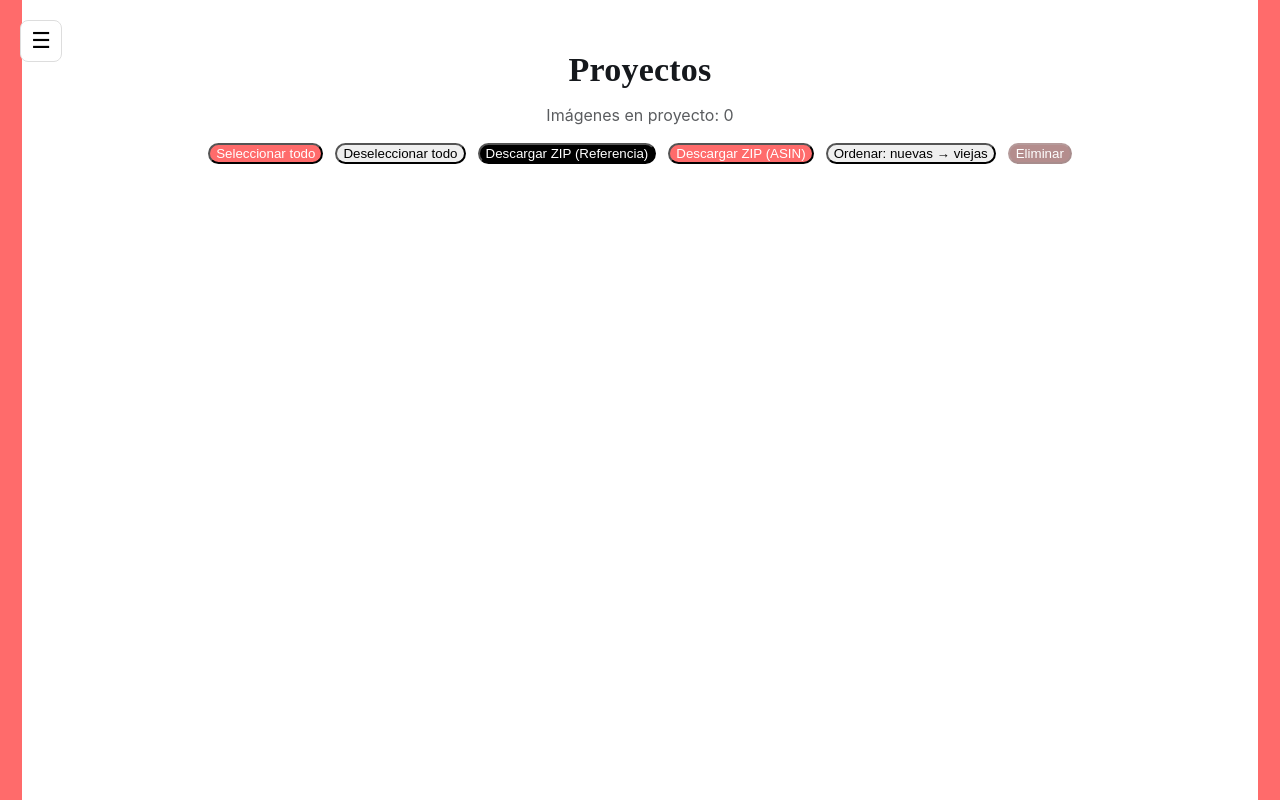
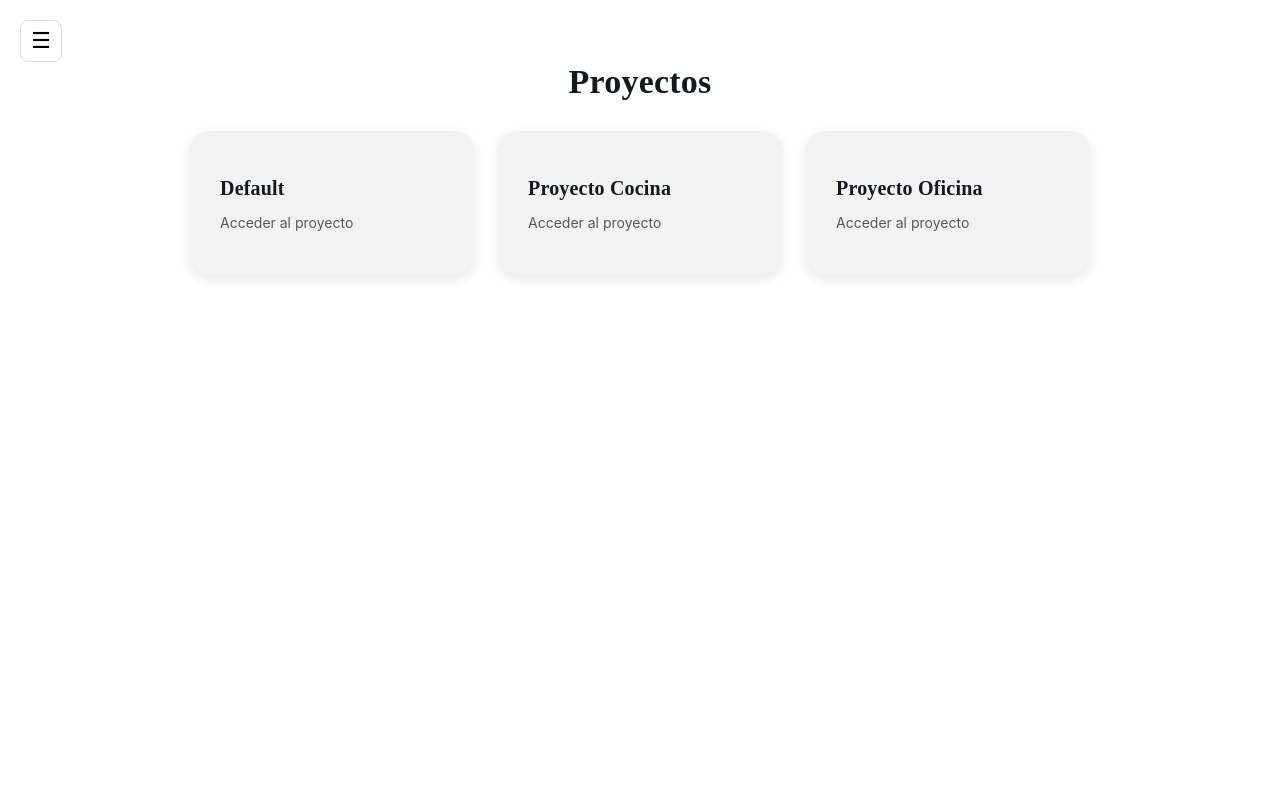
Before and after one commit to firstwinagency/firstwinagency-firstwin-panel, a Next.js app: page /projects in a window 1280 px wide. Built offline with nearby package versions, Linux system fonts and the light colour scheme; no server answers.

Commit message:
Update page.tsx

```diff
--- a/app/projects/page.tsx
+++ b/app/projects/page.tsx
@@ -2,6 +2,9 @@
 
 import { useEffect, useState } from "react";
 
+/* ======================================================
+   TIPOS ORIGINALES (SIN TOCAR)
+====================================================== */
 type ProjectImage = {
   id: string;
   reference?: string;
@@ -10,10 +13,35 @@ type ProjectImage = {
   url?: string;
 };
 
+/* ======================================================
+   TIPO NUEVO (AÑADIDO)
+====================================================== */
+type Project = {
+  id: string;
+  name: string;
+};
+
 const CHUNK_SIZE = 100;
 const IMAGES_PER_ROW = 6;
 
 export default function ProjectsPage() {
+  /* ======================================================
+     NUEVO ESTADO: PROYECTO SELECCIONADO
+  ====================================================== */
+  const [selectedProject, setSelectedProject] = useState<Project | null>(null);
+
+  /* ======================================================
+     PROYECTOS MOCK (SOLO UI, TEMPORAL)
+  ====================================================== */
+  const projects: Project[] = [
+    { id: "default", name: "Default" },
+    { id: "p1", name: "Proyecto Cocina" },
+    { id: "p2", name: "Proyecto Oficina" },
+  ];
+
+  /* ======================================================
+     ESTADO ORIGINAL (SIN TOCAR)
+  ====================================================== */
   const [images, setImages] = useState<ProjectImage[]>([]);
   const [selected, setSelected] = useState<Set<string>>(new Set());
   const [preview, setPreview] = useState<string | null>(null);
@@ -25,6 +53,9 @@ export default function ProjectsPage() {
 
   const [order, setOrder] = useState<"oldest" | "newest">("oldest");
 
+  /* ======================================================
+     FUNCIÓN ORIGINAL (SIN TOCAR)
+  ====================================================== */
   const loadImages = async () => {
     try {
       const res = await fetch("/api/projects/images");
@@ -39,8 +70,67 @@ export default function ProjectsPage() {
   };
 
   useEffect(() => {
-    loadImages();
-  }, []);
+    if (selectedProject) {
+      loadImages();
+    }
+  }, [selectedProject]);
+
+  /* ======================================================
+     VISTA NUEVA: SELECCIÓN DE PROYECTO
+  ====================================================== */
+  if (!selectedProject) {
+    return (
+      <div style={{ minHeight: "100vh", background: "#fff", padding: 40 }}>
+        <h1
+          style={{
+            fontFamily: "DM Serif Display",
+            fontSize: 34,
+            textAlign: "center",
+            marginBottom: 30,
+          }}
+        >
+          Proyectos
+        </h1>
+
+        <div
+          style={{
+            display: "grid",
+            gridTemplateColumns: "repeat(auto-fit, minmax(260px, 1fr))",
+            gap: 24,
+            maxWidth: 900,
+            margin: "0 auto",
+          }}
+        >
+          {projects.map((project) => (
+            <div
+              key={project.id}
+              onClick={() => setSelectedProject(project)}
+              style={{
+                background: "#f2f2f2",
+                borderRadius: 20,
+                padding: 30,
+                cursor: "pointer",
+                boxShadow: "0 4px 12px rgba(0,0,0,0.1)",
+              }}
+              className="btn-zoom"
+            >
+              <h2 style={{ fontSize: 20, marginBottom: 8 }}>
+                {project.name}
+              </h2>
+              <p style={{ opacity: 0.7, fontSize: 14 }}>
+                Acceder al proyecto
+              </p>
+            </div>
+          ))}
+        </div>
+      </div>
+    );
+  }
+
+  /* ======================================================
+     ↓↓↓ A PARTIR DE AQUÍ:
+     TU CÓDIGO ORIGINAL COMPLETO, SIN TOCAR
+  ====================================================== */
 
   const displayedImages =
     order === "oldest" ? images : [...images].reverse();
@@ -149,7 +239,9 @@ export default function ProjectsPage() {
   const deleteImages = async () => {
     if (selected.size === 0) return;
 
-    const ok = confirm("¿Estás seguro que deseas eliminar las imágenes seleccionadas?");
+    const ok = confirm(
+      "¿Estás seguro que deseas eliminar las imágenes seleccionadas?"
+    );
     if (!ok) return;
 
     const res = await fetch("/api/projects/delete", {
@@ -173,6 +265,20 @@ export default function ProjectsPage() {
       <div style={{ width: 22, background: "#ff6b6b" }} />
 
       <div style={{ flex: 1, padding: "28px 36px", overflowY: "auto" }}>
+        <button
+          onClick={() => setSelectedProject(null)}
+          style={{
+            marginBottom: 16,
+            background: "transparent",
+            border: "none",
+            cursor: "pointer",
+            fontSize: 14,
+            opacity: 0.7,
+          }}
+        >
+          ← Volver a proyectos
+        </button>
+
         <h1
           style={{
             fontFamily: "DM Serif Display",
```
